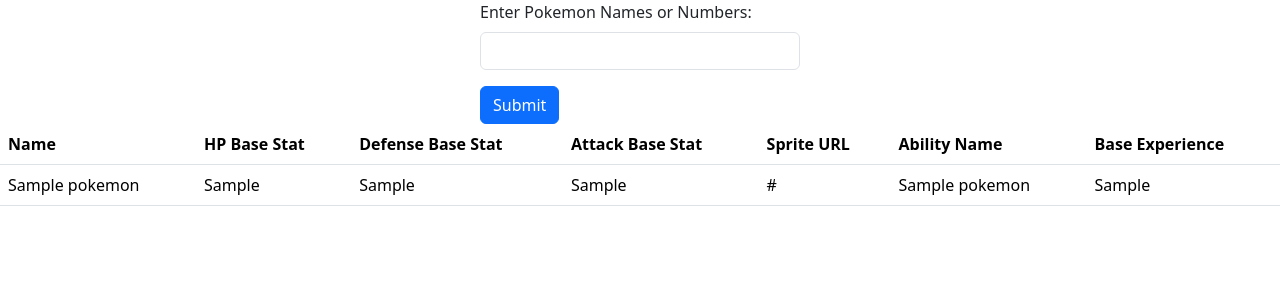
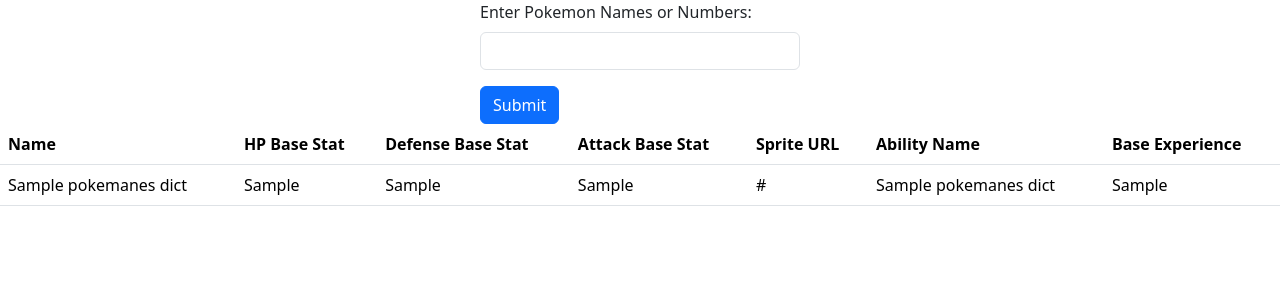
Before and after one commit to omargonz01/Pokemon-App, a Flask app: template app/templates/pokemon.html in a window 1280 px wide. Shown: the top 300 px of the page. Run offline with Flask 3, Linux system fonts and the light colour scheme; the template is opened without the code that fills it: values that come from a table or form of the project are taken from there, most other values are stand-ins (such as "Sample title", 1, 10 or a date in 2020).

Commit message:
working commit day 2

```diff
--- a/app/templates/pokemon.html
+++ b/app/templates/pokemon.html
@@ -6,7 +6,7 @@ Pokemanes
 
 {% block content %}
 <form method="POST" class="w-25 mx-auto">
-    <!-- {{ form.hidden_tag }} -->
+    {{ form.hidden_tag() }}
     <div class="mb-3">
         {{ form.pokemane.label(class='form-label') }}
         {{ form.pokemane(class='form-control') }}
@@ -14,7 +14,7 @@ Pokemanes
     </div>
     {{ form.submit_btn(class='btn btn-primary')}}
 </form>
-{% if pokemanes_deets %}
+{% if pokemanes_dict %}
 <table class="table">
     <thead>
         <tr>
@@ -28,17 +28,17 @@ Pokemanes
         </tr>
     </thead>
     <tbody>
-        {% for pokemon in pokemanes_deets %}
+
         <tr>
-            <td>{{ pokemon.name }}</td>
-            <td>{{ pokemon.hp_base_stat }}</td>
-            <td>{{ pokemon.defense_base_stat }}</td>
-            <td>{{ pokemon.atack_base_stat }}</td>
-            <td>{{ pokemon.sprite_url }}</td>
-            <td>{{ pokemon.ability_name }}</td>
-            <td>{{ pokemon.base_experience }}</td>
+            <td>{{pokemanes_dict.name }}</td>
+            <td>{{pokemanes_dict.hp_base_stat }}</td>
+            <td>{{pokemanes_dict.defense_base_stat }}</td>
+            <td>{{pokemanes_dict.atack_base_stat }}</td>
+            <td>{{pokemanes_dict.sprite_url }}</td>
+            <td>{{pokemanes_dict.ability_name }}</td>
+            <td>{{pokemanes_dict.base_experience }}</td>
         </tr>
-        {% endfor %}
+
     </tbody>
 </table>
 {% endif %}
```
Also changed, not shown: app/routes.py (+8 -12 lines).
